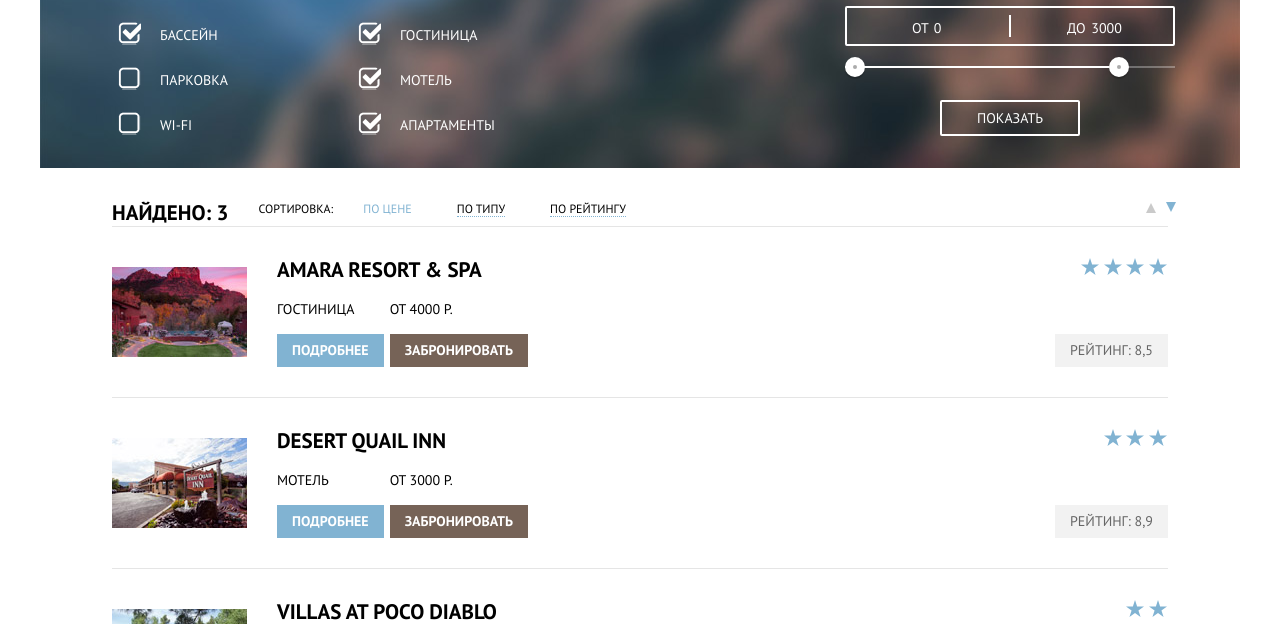
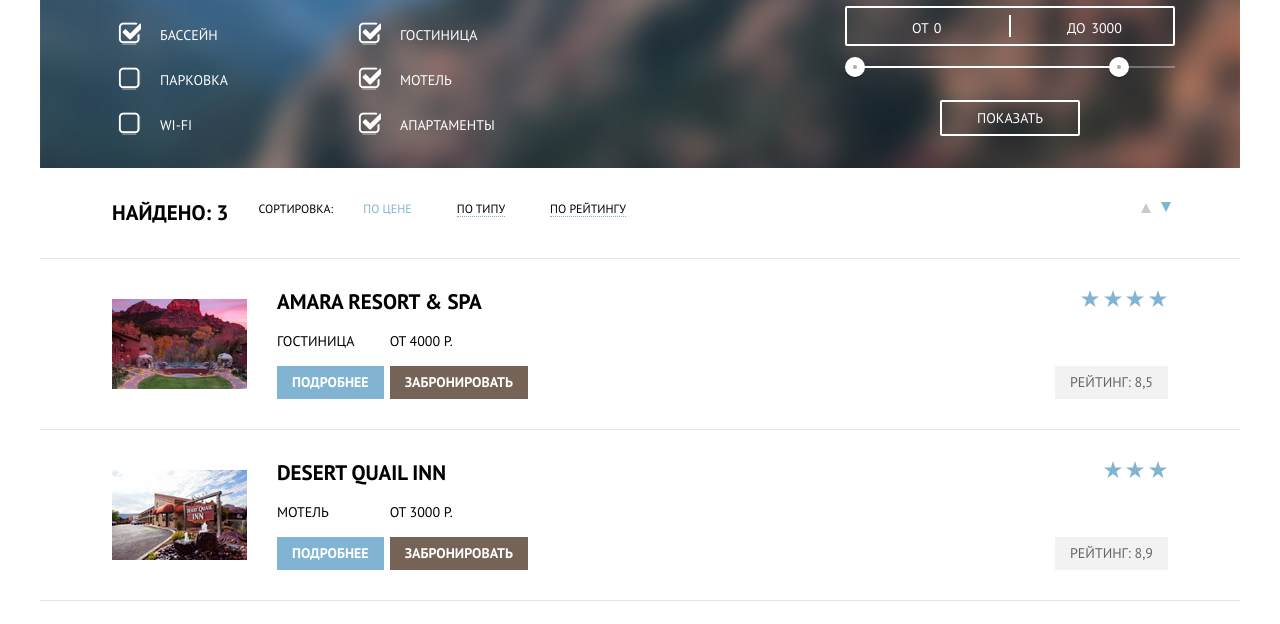
Before and after one commit to Bylinskiy/sedona-fix, a website: page source/hotels.html in a window 1280 px wide. Shown: the part 105-729 px from the top of the page. Drawn offline with nearby package versions, Linux system fonts and the light colour scheme; files that its build step writes are made by us from their sources.

Commit message:
hotfix for result block

```diff
--- a/source/sass/blocks/results-block.scss
+++ b/source/sass/blocks/results-block.scss
@@ -1,9 +1,6 @@
-.results-block {
-  padding: 0 72px;
-}
 .results-block__header {
   display: flex;
-  padding-top: 32px;
+  padding: 32px 72px;
 }
 
 .results-block__count {
--- a/source/sass/blocks/search-results.scss
+++ b/source/sass/blocks/search-results.scss
@@ -7,7 +7,7 @@ border-top: 1px solid rgba(#000000, 0.1);
 }
 
 .search-results__item {
-  padding: 30px 0;
+  padding: 30px 72px;
 
   display: flex;
   border-bottom: 1px solid rgba(#000000, 0.1);
--- a/source/sass/blocks/sorting-panel.scss
+++ b/source/sass/blocks/sorting-panel.scss
@@ -1,6 +1,5 @@
 .sorting-panel {
   display: flex;
-
 }
 
 .sorting-panel__title {
@@ -10,13 +9,13 @@
   line-height: 18px;
 }
 
-.type-list {
+.sorting-panel__type-list {
   margin: 0;
-  margin-right: 475px;
   padding: 0;
 }
 
 .sorting-panel__at-firts-list {
   margin: 0;
   padding: 0;
+  margin-left: 470px;
 }
```
